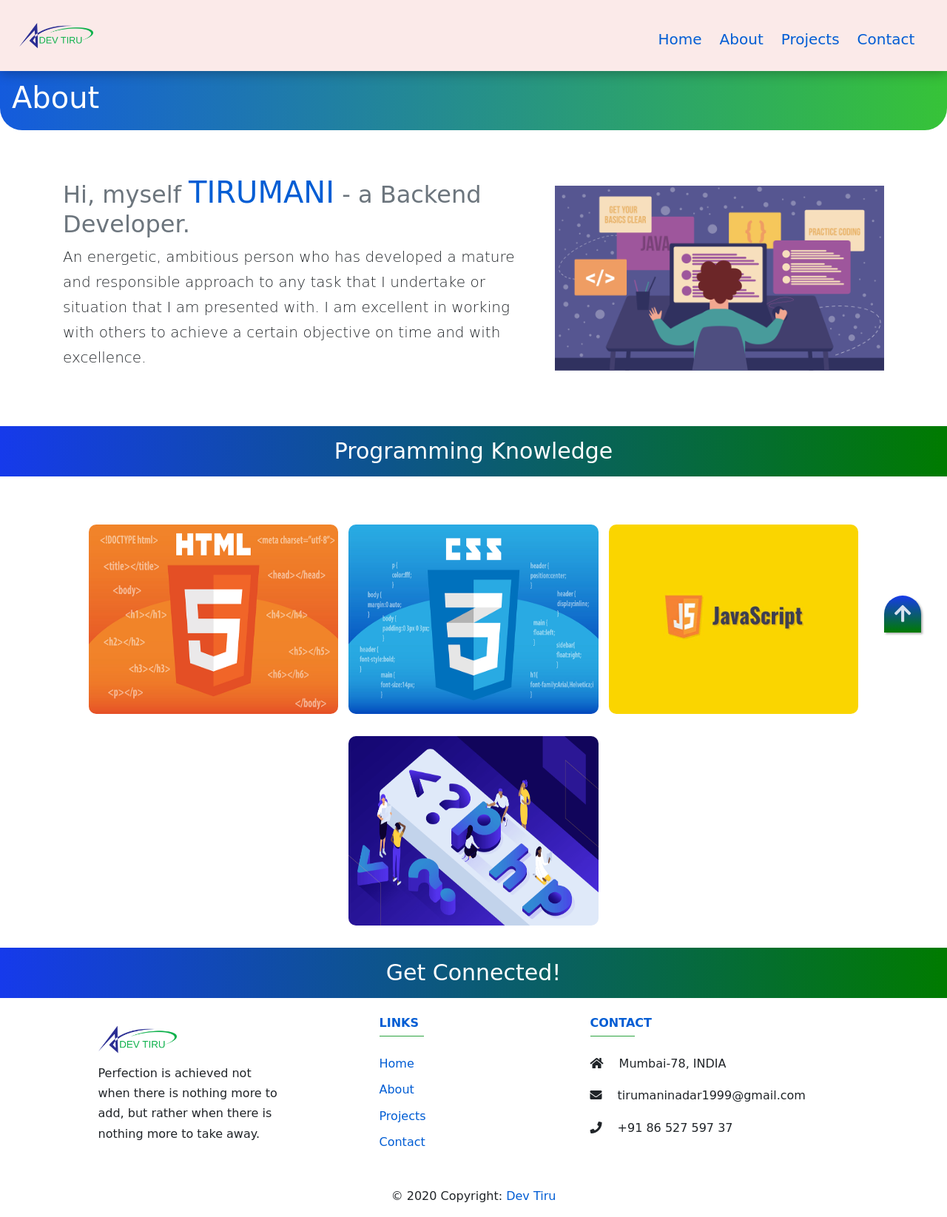
After one commit to Acetrot-Tirumani/first-site, a PHP site: page /about.php in a window 1280 px wide. The commit adds this page. Shown: the whole page at 74% size. Run offline with PHP 8.4, Linux system fonts and the light colour scheme; some libraries are stand-ins or nearby versions.

Commit message:
about page added

```diff
--- /dev/null
+++ b/about.php
@@ -0,0 +1,68 @@
+<?php include('header.php'); ?>
+
+<?php include('nav.php'); ?>
+
+<!-- main section -->
+<main class="content">
+    <nav style="--bs-breadcrumb-divider: '>';" aria-label="breadcrumb">
+        <ol class="breadcrumb" style="background-image: linear-gradient(to right, #145bdd, #0ab90acc); border-radius: 0px 0px 30px 30px;">
+            <li class="breadcrumb-item h1 text-white">About</li>
+        </ol>
+    </nav>
+
+    <div class="container mt-60 mb-40">
+        <div class="row featurette align-items-center">
+            <div class="col-md-5 mb-20 order-md-2">
+                <img src="images/programmer-1.png" alt="" height="400" class="img-fluid mx-auto">
+            </div>
+            <div class="col-md-7 mb-20 order-md-1">
+                <h2 class="featurette-heading"><span class="text-muted">Hi, myself </span>
+                    <span class="footer-header font-15">TIRUMANI</span> <span class="text-muted">- a Backend Developer.</span>
+                </h2>
+                <p class="lead">An energetic, ambitious person who has developed a mature and responsible approach to any task that I undertake or situation that I am presented with. I am excellent in working with others to achieve a certain objective on time and with excellence.</p>
+            </div>
+        </div>
+        <!-- <hr class="featurette-divider"> -->
+    </div>
+
+    <div style="background-image: linear-gradient(to right, #163aeb, #007b00);">
+        <div class="container">
+            <div class="row py-3 d-flex align-items-center">
+                <div class="col-md-12 col-lg-12 text-center text-lg-center text-md-left mb-4 mb-md-0">
+                    <h6 class="mb-0 text-white font-10">Programming Knowledge</h6>
+                </div>
+            </div>
+        </div>
+    </div>
+    <section class="campus">
+        <div class="row custom-flex-column">
+            <div class="campus-col">
+                <img src="images/html.png" alt="Interstellar">
+                <div class="layer">
+                    <h3>HTML</h3>
+                </div>
+            </div>
+            <div class="campus-col">
+                <img src="images/css.png" alt="Interstellar">
+                <div class="layer">
+                    <h3>Basic CSS, Bootstrap</h3>
+                </div>
+            </div>
+            <div class="campus-col">
+                <img src="images/java-script.png" alt="Interstellar">
+                <div class="layer">
+                    <h3>Ajax, jQuery, Axios</h3>
+                </div>
+            </div>
+            <div class="campus-col">
+                <img src="images/php.png" alt="Interstellar">
+                <div class="layer">
+                    <h3>Core Php, Laravel</h3>
+                </div>
+            </div>
+        </div>
+    </section>
+
+</main>
+
+<?php include('footer.php'); ?>
--- a/css/app.css
+++ b/css/app.css
@@ -223,3 +223,73 @@ body {
 .footer-header-line {
   background-color: rgb(49, 182, 71);
 }
+
+/* about page */
+.bg-no-color {
+  background: none !important;
+}
+
+/* ----campus--- */
+.campus {
+  width: 80%;
+  margin: auto;
+  text-align: center;
+  padding-top: 50px;
+}
+.campus-col {
+  flex-basis: 32%;
+  /* text-align: center; */
+  border-radius: 10px;
+  margin-bottom: 30px;
+  position: relative;
+  overflow: hidden;
+}
+.campus-col:hover {
+  box-shadow: 0 0 20px 0px rgb(1, 93, 212);
+}
+
+.campus-col img {
+  width: 100%;
+  height: 16rem;
+  display: block;
+}
+.layer {
+  background: transparent;
+  height: 100%;
+  width: 100%;
+  position: absolute;
+  top: 0;
+  left: 0;
+  transition: 0.5s;
+}
+.layer:hover {
+  background: rgba(39, 37, 37, 0.7);
+}
+.layer h3 {
+  width: 100%;
+  font-weight: 500;
+  color: rgb(26, 22, 22);
+  font-size: 25px;
+  bottom: 0;
+  left: 50%;
+  transform: translateX(-50%);
+  position: absolute;
+  opacity: 0;
+  transition: 0.5s;
+}
+.layer:hover h3 {
+  bottom: 49%;
+  opacity: 1;
+  color: rgb(242, 37, 37);
+}
+.custom-flex-column {
+  margin-top: 15px;
+  display: flex;
+  justify-content: space-around;
+}
+
+@media (max-width: 700px) {
+  .custom-flex-column {
+    flex-direction: column;
+  }
+}
--- a/footer.php
+++ b/footer.php
@@ -7,7 +7,7 @@
             <div class="row py-3 d-flex align-items-center">
                 <div class="col-md-12 col-lg-12 text-center text-lg-center text-md-left mb-4 mb-md-0">
                     <!-- <h6 class="mb-0 text-white font-10">Get connected with us on social networks!</h6> -->
-                    <h6 class="mb-0 text-white font-10">Get connected with us!</h6>
+                    <h6 class="mb-0 text-white font-10">Get Connected!</h6>
                 </div>
             </div>
         </div>
--- a/nav.php
+++ b/nav.php
@@ -1,4 +1,4 @@
-<nav class="navbar navbar-expand-lg navbar-light bg-light sticky-top">
+<nav class="navbar navbar-expand-lg navbar-light bg-light sticky-top" style="box-shadow: 0 0.1rem 1rem rgb(0 0 0 / 30%)">
   <a class="navbar-brand" href="/"><img src="images/logo-1.png" alt="logo" style="width: 100px;"></a>
   <button class="navbar-toggler" type="button" data-toggle="collapse" data-target="#navbarSupportedContent" aria-controls="navbarSupportedContent" aria-expanded="false" aria-label="Toggle navigation">
     <span class="navbar-toggler-icon"></span>
```
Also changed, not shown: images/css.png (added), images/html.png (added), images/java-script.png (added), images/php.png (added), images/programmer-1.png (added).
